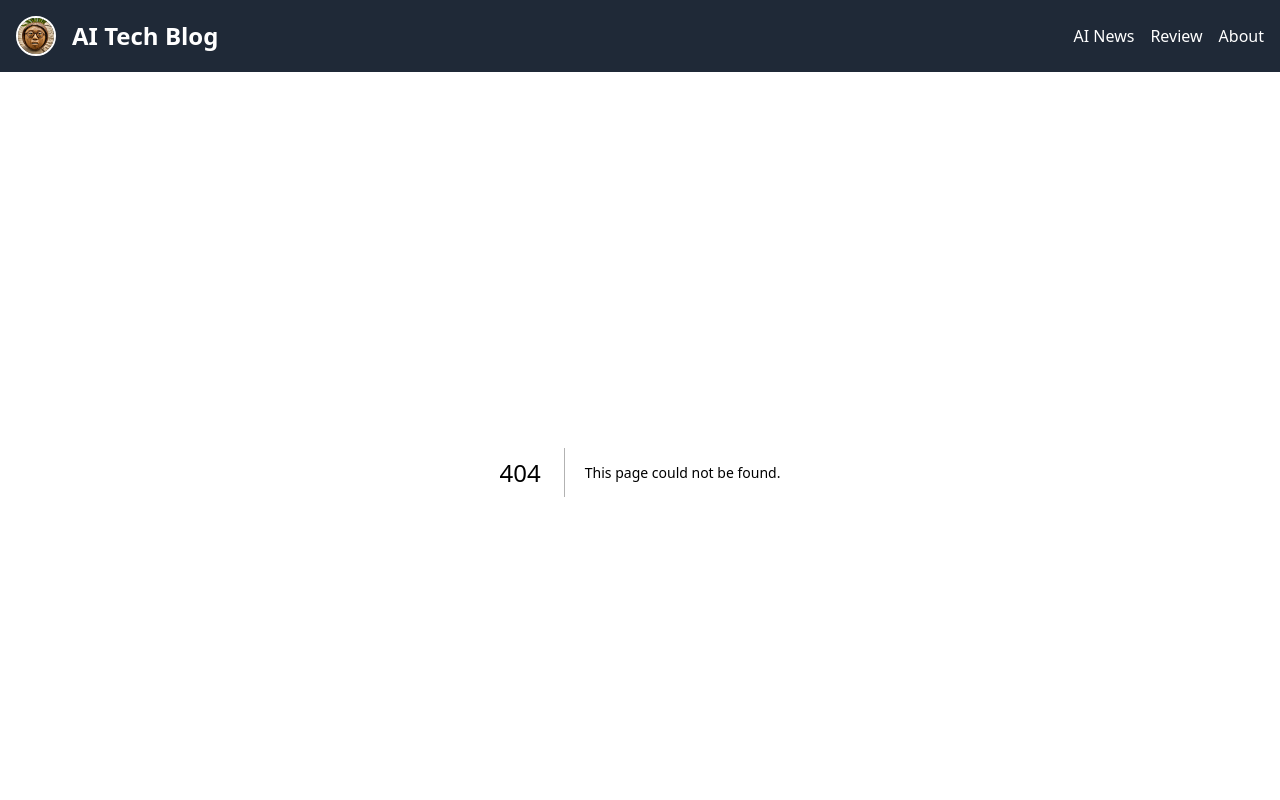
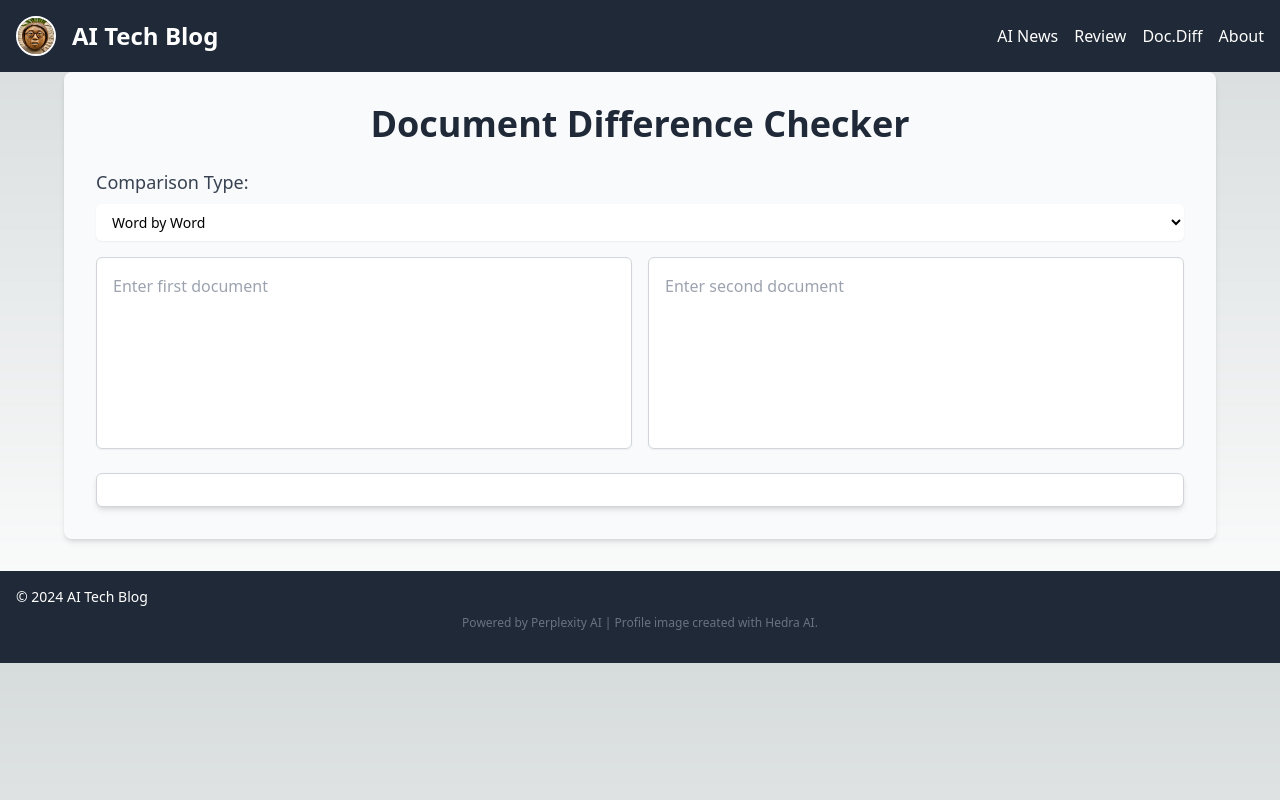
Before and after one commit to dongprojectteam/aitechblog, a Next.js app: page /diff in a window 1280 px wide. Before the commit this address had no page. Shown: the top 800 px of the page. Built offline with nearby package versions, Linux system fonts and the light colour scheme.

Commit message:
Add Document DiffViewer

```diff
--- /dev/null
+++ b/app/diff/page.tsx
@@ -0,0 +1,49 @@
+'use client';
+
+import { useState } from 'react';
+import DiffViewer from '@/components/DiffViewer';
+
+export default function Home(): JSX.Element {
+  const [text1, setText1] = useState<string>('');
+  const [text2, setText2] = useState<string>('');
+  const [diffType, setDiffType] = useState<'words' | 'lines'>('words');
+
+  return (
+    <div className="max-w-6xl mx-auto p-8 bg-gray-50 rounded-lg shadow-md">
+      <h1 className="text-4xl font-bold text-center text-gray-800 mb-6">
+        Document Difference Checker
+      </h1>
+      <div className="mb-4">
+        <label htmlFor="diff-type" className="block text-lg font-medium text-gray-700 mb-2">
+          Comparison Type:
+        </label>
+        <select
+          id="diff-type"
+          value={diffType}
+          onChange={(e): void => setDiffType(e.target.value as 'words' | 'lines')}
+          className="mt-1 block w-full pl-3 pr-10 py-2 text-base border-gray-300 focus:outline-none focus:ring-indigo-500 focus:border-indigo-500 sm:text-sm rounded-md bg-white shadow-sm"
+        >
+          <option value="words">Word by Word</option>
+          <option value="lines">Line by Line</option>
+        </select>
+      </div>
+      <div className="grid grid-cols-1 md:grid-cols-2 gap-4 mb-6">
+        <textarea
+          value={text1}
+          onChange={(e): void => setText1(e.target.value)}
+          placeholder="Enter first document"
+          aria-label="First document"
+          className="w-full h-48 p-4 border border-gray-300 rounded-md resize-none focus:ring-indigo-500 focus:border-indigo-500 bg-white shadow-sm"
+        />
+        <textarea
+          value={text2}
+          onChange={(e): void => setText2(e.target.value)}
+          placeholder="Enter second document"
+          aria-label="Second document"
+          className="w-full h-48 p-4 border border-gray-300 rounded-md resize-none focus:ring-indigo-500 focus:border-indigo-500 bg-white shadow-sm"
+        />
+      </div>
+      <DiffViewer text1={text1} text2={text2} diffType={diffType} />
+    </div>
+  );
+}
--- a/app/sitemap.ts
+++ b/app/sitemap.ts
@@ -20,5 +20,11 @@ export default function sitemap(): MetadataRoute.Sitemap {
       changeFrequency: 'monthly',
       priority: 0.5,
     },
+    {
+      url: 'https://www.doptsw.com/diff',
+      lastModified: new Date(),
+      changeFrequency: 'yearly',
+      priority: 0.2,
+    },
   ]
 }
--- /dev/null
+++ b/components/DiffViewer.tsx
@@ -0,0 +1,31 @@
+import React from 'react';
+import { diffWords, diffLines, Change } from 'diff';
+
+interface DiffViewerProps {
+  text1: string;
+  text2: string;
+  diffType: 'words' | 'lines';
+}
+
+export default function DiffViewer({ text1, text2, diffType }: DiffViewerProps): JSX.Element {
+  const diff: Change[] = diffType === 'words'
+    ? diffWords(text1, text2)
+    : diffLines(text1, text2);
+
+  return (
+    <div className="border border-gray-300 rounded-md p-4 font-mono text-sm whitespace-pre-wrap break-words max-h-96 overflow-y-auto bg-white shadow-md">
+      {diff.map((part: Change, index: number) => (
+        <span
+          key={index}
+          className={`
+            ${part.added ? 'bg-green-100 text-green-800 underline' : ''}
+            ${part.removed ? 'bg-red-100 text-red-800 line-through' : ''}
+            ${!part.added && !part.removed ? 'text-gray-800' : ''}
+          `}
+        >
+          {part.value}
+        </span>
+      ))}
+    </div>
+  );
+}
--- a/components/Header.tsx
+++ b/components/Header.tsx
@@ -54,6 +54,11 @@ const Header = () => {
             </Link>
           </li>
           <li>
+            <Link href="/diff" className="hover:text-gray-300">
+              Doc.Diff
+            </Link>
+          </li>
+          <li>
             <Link href="/about" className="hover:text-gray-300">
               About
             </Link>
@@ -88,6 +93,11 @@ const Header = () => {
               </Link>
             </li>
             <li>
+              <Link href="/diff" className="hover:text-gray-300">
+                Diff Util
+              </Link>
+            </li>
+            <li>
               <Link href="/about" className="hover:text-gray-300">
                 About
               </Link>
--- a/package.json
+++ b/package.json
@@ -12,6 +12,7 @@
     "@tailwindcss/line-clamp": "^0.4.4",
     "@tailwindcss/typography": "^0.5.15",
     "crypto-js": "^4.2.0",
+    "diff": "^7.0.0",
     "gray-matter": "^4.0.3",
     "next": "14.2.8",
     "react": "^18",
@@ -22,6 +23,7 @@
   },
   "devDependencies": {
     "@types/crypto-js": "^4.2.2",
+    "@types/diff": "^5.2.2",
     "@types/node": "^20",
     "@types/react": "^18",
     "@types/react-dom": "^18",
```
Also changed, not shown: 1 other file (tests, documents, lock files or other folders).
